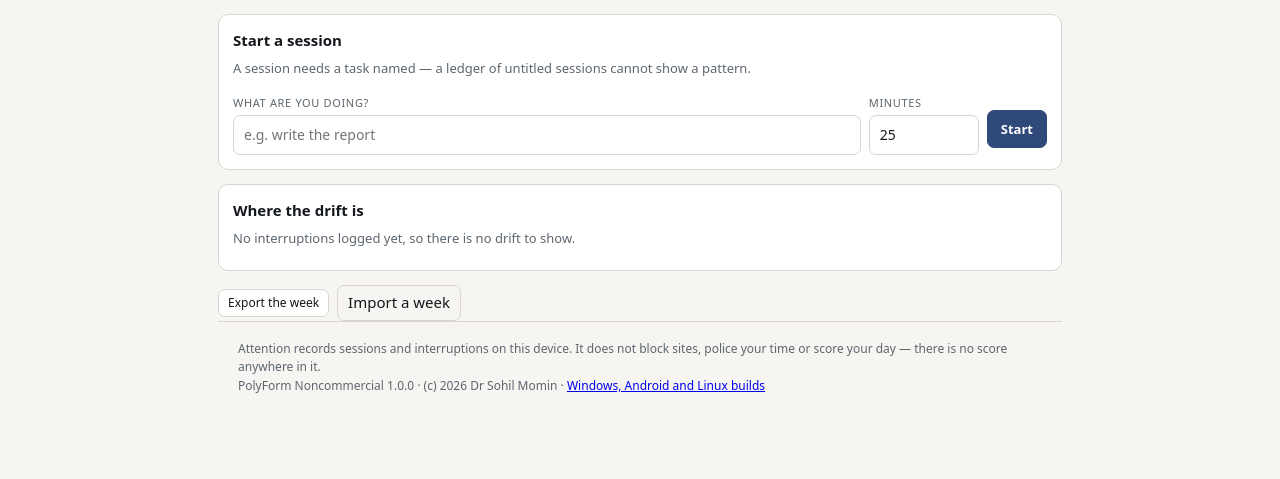
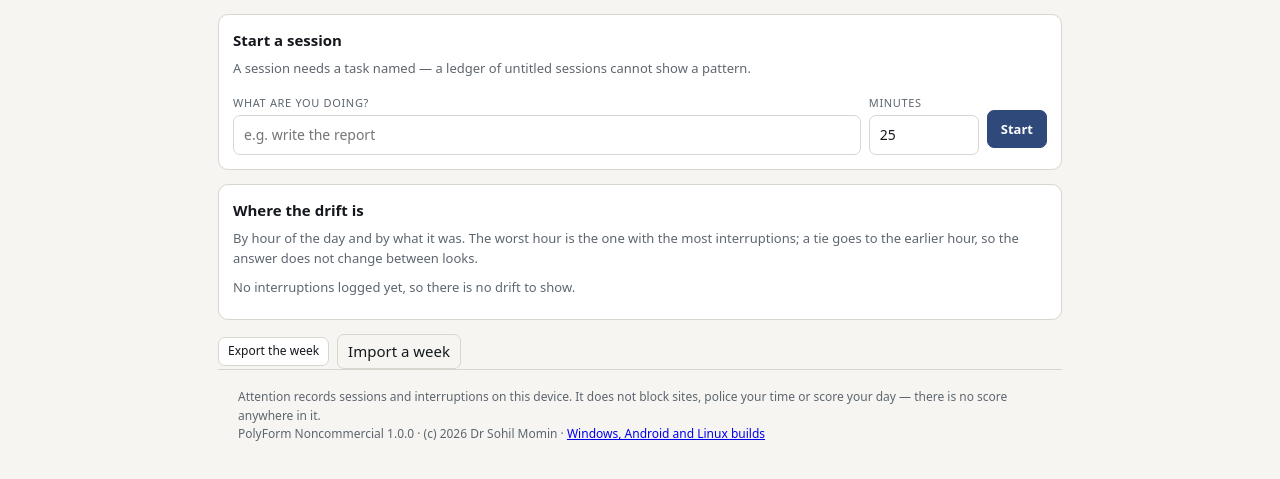
Before and after one commit to drsamonline/app-attention, a website: page docs/play/index.html in a window 1280 px wide. Shown: the part 61-540 px from the top of the page. Drawn offline with Linux system fonts and the light colour scheme.

Commit message:
docs: say on the page how the worst hour is chosen
Also the push that triggers the build: a workflow added in the branch-creating push does not fire for
that push.

```diff
--- a/docs/play/index.html
+++ b/docs/play/index.html
@@ -87,6 +87,8 @@
 
   <section class="card" id="reportCard">
     <h2>Where the drift is</h2>
+    <p class="claim">By hour of the day and by what it was. The worst hour is the one with the most interruptions; a tie goes to the earlier hour, so the
+      answer does not change between looks.</p>
     <p class="claim" id="reportSays"></p>
     <table id="hourTable" hidden><thead><tr><th>Hour</th><th>Interruptions</th></tr></thead><tbody></tbody></table>
     <table id="labelTable" hidden style="margin-top:14px"><thead><tr><th>What it was</th><th>Times</th></tr></thead><tbody></tbody></table>
```
